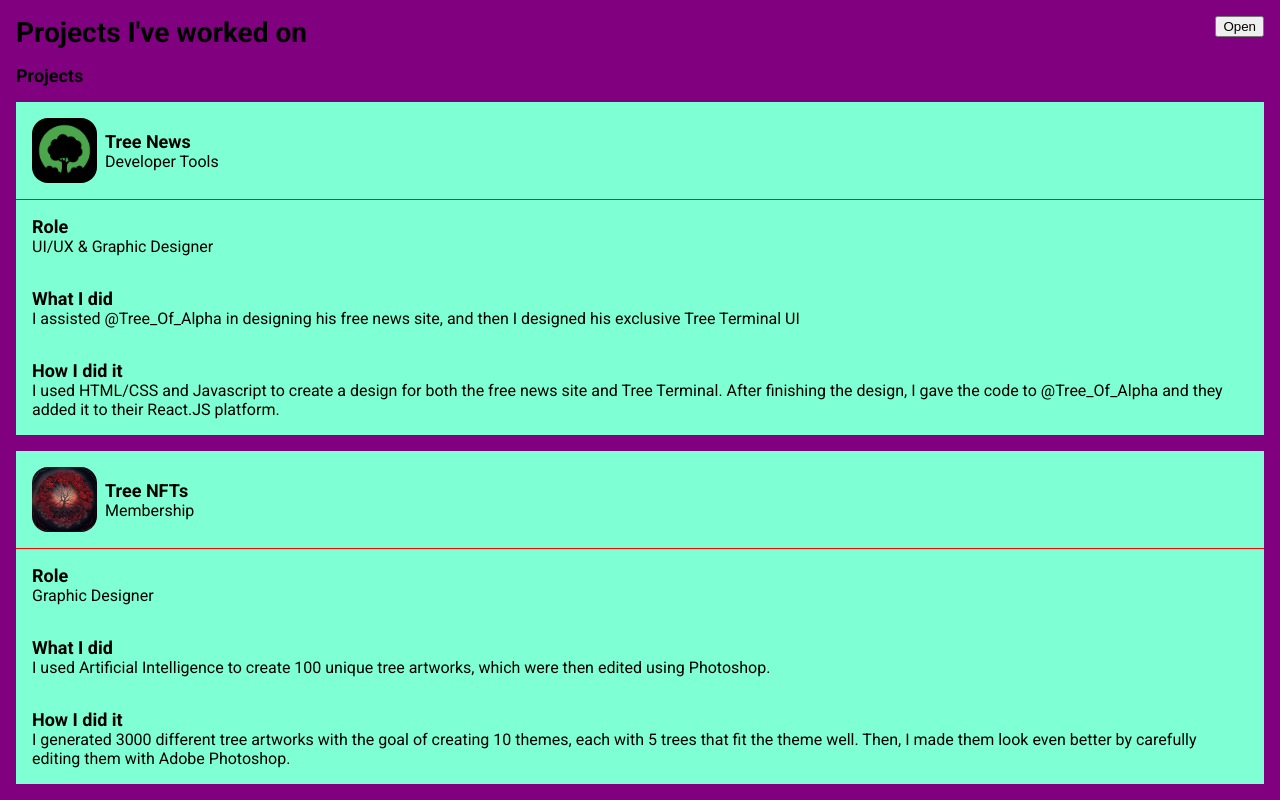
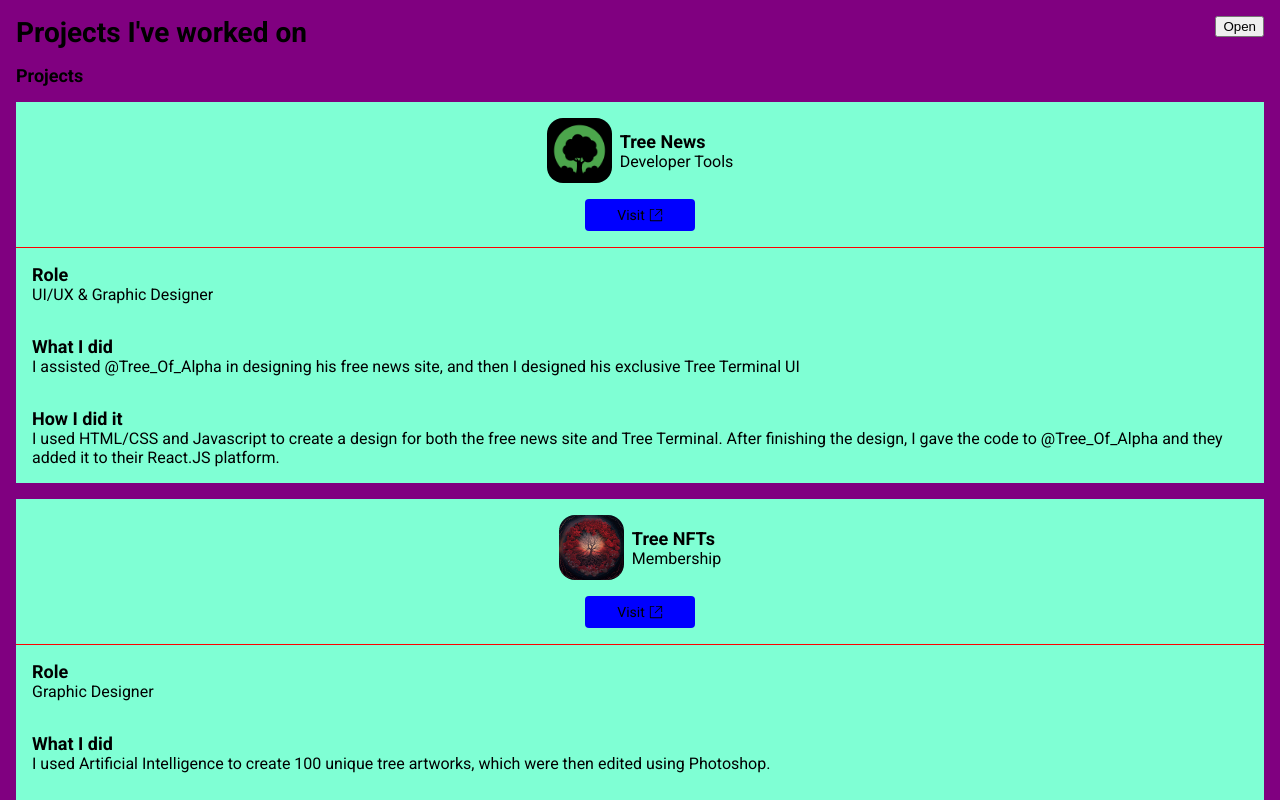
Before and after one commit to 0xABBCCC/worldlessworld.io, a React (Vite) app: page / in a window 1280 px wide. Built offline with nearby package versions, Linux system fonts and the light colour scheme.

Commit message:
Finished layout

```diff
--- a/src/components/Home/Card.jsx
+++ b/src/components/Home/Card.jsx
@@ -1,4 +1,5 @@
 import styled from "styled-components";
+import ExternalBtn from "../Layout/VisitBtn";
 
 const Wrapper = styled.div `
     display: flex;
@@ -17,11 +18,22 @@
 const Header = styled.div  `
     padding: 1rem;
     display: flex;
+    justify-content: space-between;
+    align-items: center;
+
+    border-bottom: thin solid red;
+
+    @media (max-width: 1280px) {
+        gap: 1rem;
+        flex-direction: column;
+    }
+`
+
+const HeaderContent = styled.div `
+    display: flex;
     flex-direction: row;
     align-items: center;
     gap: 0.5rem;
-
-    border-bottom: thin solid red;
 `
 
 const JobImg = styled.img `
@@ -68,15 +80,24 @@
     font-weight: 400;
 `
 
-const JobCard = ({ jobTitle, jobTag, jobIcon, jobRole, jobWhat, jobHow }) => {
+const JobCard = ({ jobTitle, jobTag, jobIcon, jobRole, jobWhat, jobHow, jobLink }) => {
     return(
         <Wrapper>
             <Header>
-                <JobImg src={jobIcon} />
-                <JobInfoWrapper>
-                    <TextHeavy>{jobTitle}</TextHeavy>
-                    <TextThin>{jobTag}</TextThin>
-                </JobInfoWrapper>
+                <HeaderContent>
+                    <JobImg src={jobIcon} />
+                    <JobInfoWrapper>
+                        <TextHeavy>{jobTitle}</TextHeavy>
+                        <TextThin>{jobTag}</TextThin>
+                    </JobInfoWrapper>
+                </HeaderContent>
+                {
+                    jobLink ? (
+                        <ExternalBtn linkTo={jobLink} />
+                    ) : (
+                        <></>
+                    )
+                }
             </Header>
             <Content>
                 {
--- a/src/components/Layout/VisitBtn.jsx
+++ b/src/components/Layout/VisitBtn.jsx
@@ -15,6 +15,7 @@
     gap: 0.25rem;
 
     border-radius: 0.25rem;
+    max-height: 32.5px;
 `
 
 const Text = styled.span `
--- a/src/pages/Home.jsx
+++ b/src/pages/Home.jsx
@@ -14,6 +14,7 @@
 const jobList = [
     {
         id: 1,
+        link: "https://news.treeofalpha.com/",
         icon: `${treeNewsImg}`,
         title: "Tree News",
         tag: "Developer Tools",
@@ -23,6 +24,7 @@
     },
     {
         id: 2,
+        link: "https://opensea.io/collection/treeofalpha",
         icon: `${treeNftsImg}`,
         title: "Tree NFTs",
         tag: "Membership",
@@ -59,6 +61,7 @@
                                     jobRole={job.role}
                                     jobWhat={job.what}
                                     jobHow={job.how}
+                                    jobLink={job.link}
                                 />
                             ))
                         }
```
